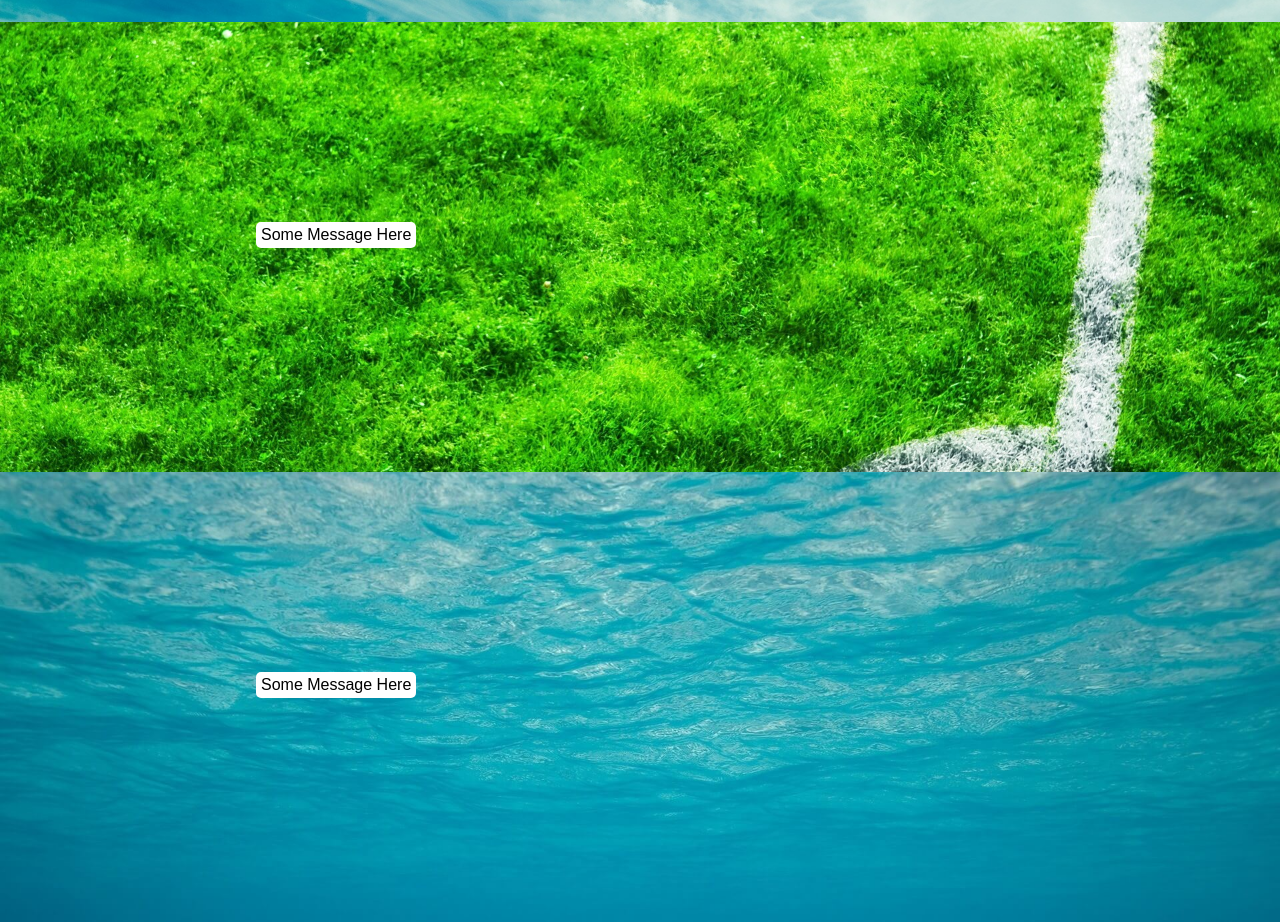
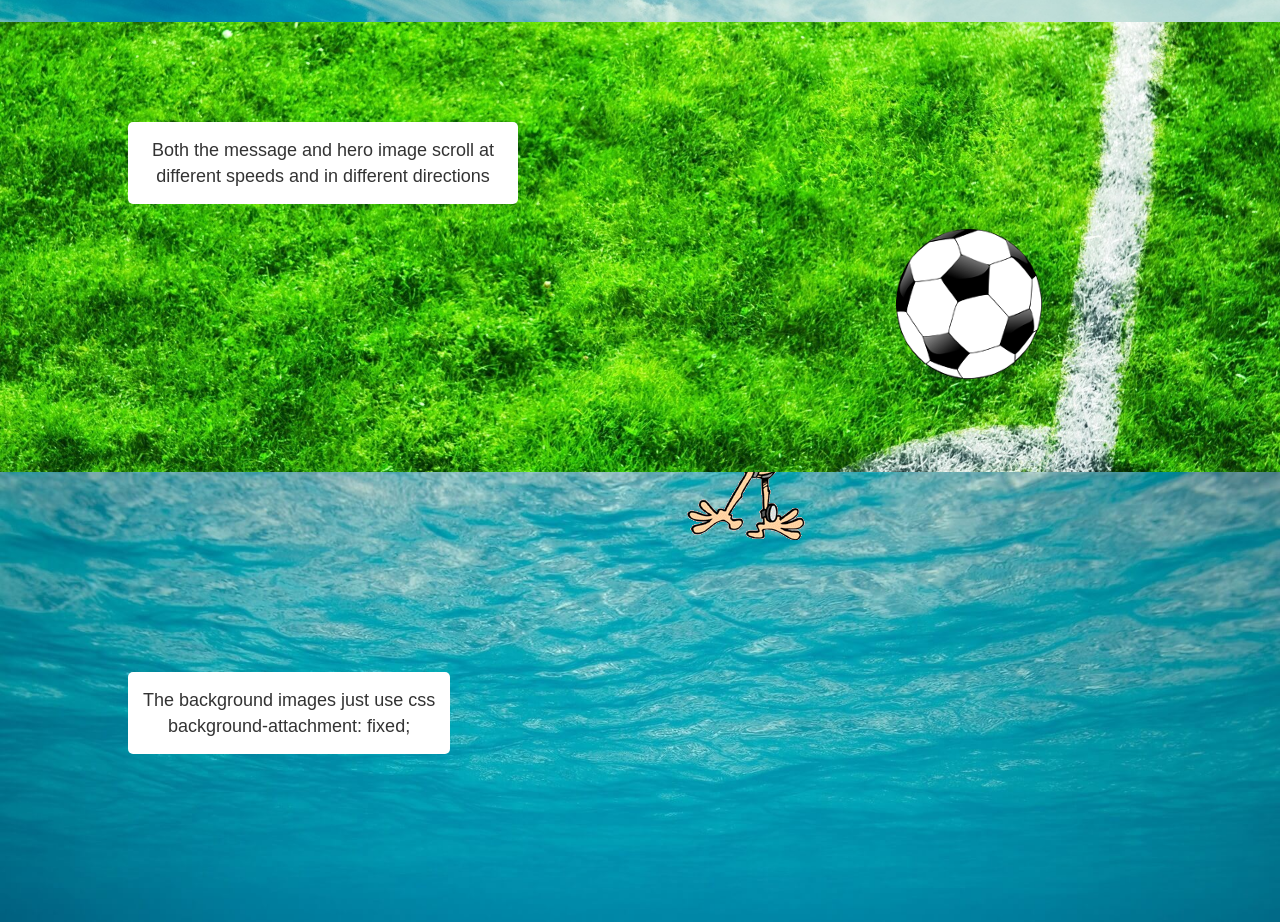
Before and after one commit to rossmc/light-parallax-scroll, a plain HTML site: page demo/index.html in a window 1280 px wide. Shown: the part 428-1350 px from the top of the page. Drawn offline with nearby package versions, Linux system fonts and the light colour scheme.

Commit message:
added a demo

```diff
--- a/demo/index.html
+++ b/demo/index.html
@@ -7,7 +7,7 @@
 	<link rel="stylesheet" type="text/css" href="https://cdnjs.cloudflare.com/ajax/libs/meyer-reset/2.0/reset.min.css">
 	<style type="text/css">
 
-		.prlx-element-1, .prlx-element-2{
+		.prlx-down, .prlx-up, .prlx-down-right, .prlx-up-spin{
 			position: relative;
 		}
 		section.background 	{
@@ -27,26 +27,61 @@
 			background-image: url(images/underwater-bg.jpg);
 		}
 
-		h2 {
+		.message {
+			display: inline-block;
 			background: #fff;
-			display: inline-block;
+			color: #333;
+			font-size: 18px;
+			line-height: 26px;
 			font-family: sans-serif;
-			padding: 5px;
+			text-align: center;
+			max-width: 360px;
+			padding: 15px;
 			border-radius: 5px;
+		}
+
+		section.background.top .message{
+			left: 50%;
+			top: 200px;
+		}
+		section.background.top .hero-image{
 			left: 20%;
+			top: 60px;
+		}
+
+		section.background.middle .message{
+			left: 10%;
+			top: 100px;
+		}
+		section.background.middle .hero-image{
+			left: 70%;
+			top: 125px;
+		}
+
+		section.background.bottom .message{
+			left: 10%;
 			top: 200px;
+		}
+		section.background.bottom .hero-image{
+			left: 50%;
+			top: -230px;
 		}
 	</style>
 </head>
 <body>
 	<section class="top background">
-		<h2 class="prlx-element-2">Some Message Here</h2>
+		<h2 class="prlx-down message">And God said let there be Parallax scrolling <br />
+		and it was lightweight</h2>
+		<div class="hero-image prlx-up"><img src="images/god.png"></div>
 	</section>
 	<section class="middle background">
-		<h2 class="prlx-element-1">Some Message Here</h2>
+		<h2 class="prlx-down message">Both the message and hero image scroll at different speeds and in different directions</h2>
+		<div class="hero-image prlx-up-spin"><img src="images/ball.png"></div>
 	</section>
 	<section class="bottom background">
-		<h2 class="prlx-element-2">Some Message Here</h2>
+		<h2 class="prlx-up message">The background images just use css <br />
+		background-attachment: fixed;</h2>
+		<div class="hero-image prlx-down-right"><img src="images/diver.gif"></div>
 	</section>
 </body>
 </html>
--- a/demo/light-parallax-scroll-1-0.js
+++ b/demo/light-parallax-scroll-1-0.js
@@ -1,17 +1,13 @@
-$(document).ready(function(){
-    /*********************
-     PARALLAX SCROLL START
-     ********************/
-
+$(document).ready(function () {
     // First a browser polyfill...
     // http://paulirish.com/2011/requestanimationframe-for-smart-animating/
     // http://my.opera.com/emoller/blog/2011/12/20/requestanimationframe-for-smart-er-animating
     // requestAnimationFrame polyfill by Erik Möller. fixes from Paul Irish and Tino Zijdel
     // MIT license
-    (function() {
+    (function () {
         var lastTime = 0;
         var vendors = ['ms', 'moz', 'webkit', 'o'];
-        for(var x = 0; x < vendors.length && !window.requestAnimationFrame; ++x) {
+        for ( var x = 0; x < vendors.length && !window.requestAnimationFrame; ++x) {
             window.requestAnimationFrame = window[vendors[x]+'RequestAnimationFrame'];
             window.cancelAnimationFrame = window[vendors[x]+'CancelAnimationFrame']
                 || window[vendors[x]+'CancelRequestAnimationFrame'];
@@ -60,6 +56,12 @@ $(document).ready(function(){
     }
 
 
+    // cache jQuery selectors to which the animations will occur
+    var prlxDown = $('.prlx-down');
+    var prlxUp = $('.prlx-up');
+    var prlxDownRight = $('.prlx-down-right');
+    var prlxUpSpin = $('.prlx-up-spin');
+
     // Start the requestAnimationFrame loop when the user begins scrolling and
     // kill it 100 milliseconds after the last scroll event using a flag.
     var requesting = false;
@@ -76,31 +78,46 @@ $(document).ready(function(){
         killRequesting();
     }
 
-
-    // cache jQuery selectors to which the animations will occur
-    var prlx1 = $('.prlx-element-1');
-    var prlx2 = $('.prlx-element-2');
-
     function parallax(){
-        // setting the speed for prlx_effect_1 to be by .55
-        // moving it down the page by ginving it a positive(+) value
-        var prlx_effect_1= +(window.pageYOffset *.55).toFixed(2); // Round values
-        var prlx_str_1 = "translate3d(0, "+prlx_effect_1+"px, 0)";
-        $(prlx1).css({
-            "transform":prlx_str_1,
-            "-ms-transform":prlx_str_1,
-            "-webkit-transform":prlx_str_1
+        // prlxDownAnim
+        // setting the speed/animation effect to be a multiple of the windows Y scroll position
+        // moving it down the page by giving it a positive(+) value
+        var prlxDownAnim= ( window.pageYOffset * .55 ).toFixed(2); // Rounding the value
+        // putting value into a string for the transform css property
+        var prlxDownStr = "translate3d(0, " + prlxDownAnim + "px, 0)";
+        // applying parallax effect to element
+        $(prlxDown).css({
+            "transform":prlxDownStr,
+            "-ms-transform":prlxDownStr,
+            "-webkit-transform":prlxDownStr
         });
 
-        // setting the speed for prlx_effect_1 to be by .25
-        // moving it up the page by ginving it a negative(-) value
-        var prlx_effect_2= -(window.pageYOffset *.25 ).toFixed(2); // Round values
-        var prlx_str_2 = "translate3d(0, "+prlx_effect_2+"px, 0)";
-        // applying parallax effect to element
-        $(prlx2).css({
-            "transform":prlx_str_2,
-            "-ms-transform":prlx_str_2,
-            "-webkit-transform":prlx_str_2
+        // prlxUpAnim
+        // moving it up the page by giving it a negative(-) value
+        var prlxUpAnim= - ( window.pageYOffset * .25 ).toFixed(2);
+        var prlxUpStr = "translate3d(0, " + prlxUpAnim + "px, 0)";
+        $(prlxUp).css({
+            "transform":prlxUpStr,
+            "-ms-transform":prlxUpStr,
+            "-webkit-transform":prlxUpStr
+        });
+
+        // prlxUpSpinAnim
+        var prlxUpSpinAnim= ( window.pageYOffset * .35 ).toFixed(2);
+        var prlxUpSpinStr = "rotate(" + prlxUpSpinAnim + "deg) translate3d(0, " + prlxUpAnim + "px, 0)";
+        $(prlxUpSpin).css({
+            "transform":prlxUpSpinStr,
+            "-ms-transform":prlxUpSpinStr,
+            "-webkit-transform":prlxUpSpinStr
+        });
+
+        // prlxDownRightAnim
+        var prlxDownRightAnim= ( window.pageYOffset * .45  ).toFixed(2);
+        var prlxDownRightStr = "translate3d(" + prlxDownRightAnim + "px, " + prlxDownAnim + "px, 0)";
+        $(prlxDownRight).css({
+            "transform":prlxDownRightStr,
+            "-ms-transform":prlxDownRightStr,
+            "-webkit-transform":prlxDownRightStr
         });
 
         if (requesting) {  // check the flag before calling itself again
@@ -109,7 +126,4 @@ $(document).ready(function(){
     }
 
     window.addEventListener("scroll", onScroll, false);
-    /*******************
-     PARALLAX SCROLL END
-     ******************/
 });
```
Also changed, not shown: light-parallax-scroll-1-0.js (+45 -32 lines), demo/images/ball.png (added), demo/images/diver.gif (added), demo/images/god.png (added), 1 other file.
